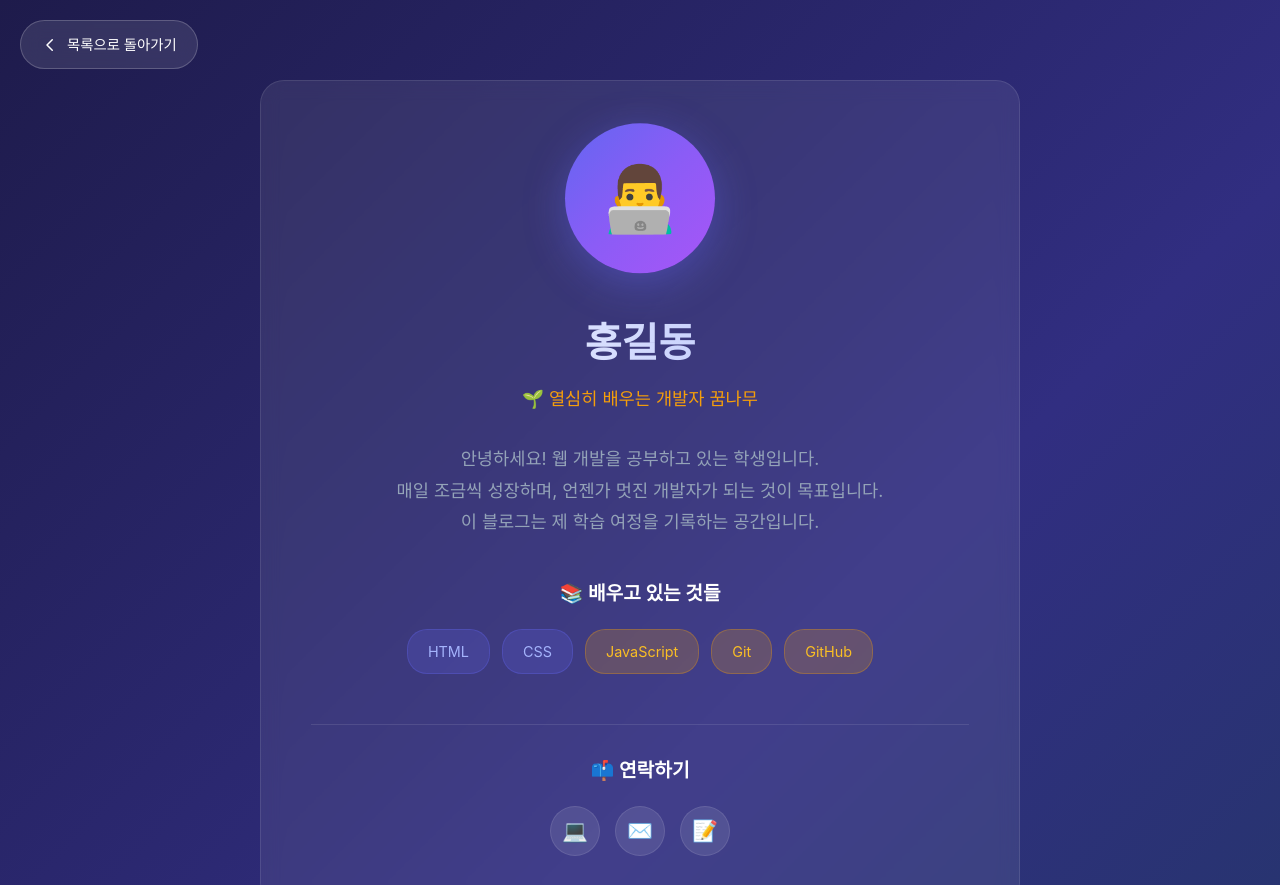
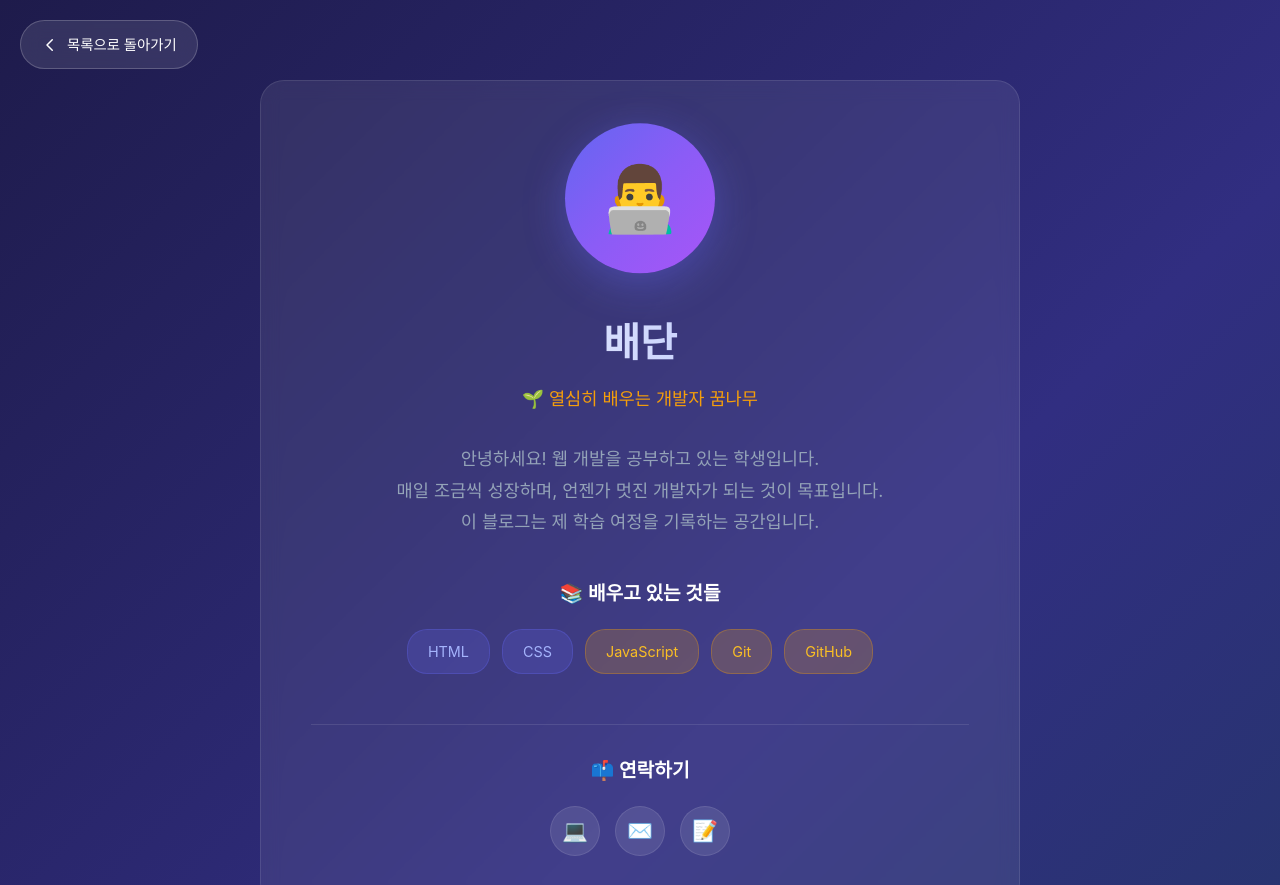
Before and after one commit to baedan726/github.io, a plain HTML site: page 02_intro.html in a window 1280 px wide. Shown: the top 885 px of the page. Drawn offline with Linux system fonts and the light colour scheme.

Commit message:
Update profile name from '홍길동' to '배단'

```diff
--- a/02_intro.html
+++ b/02_intro.html
@@ -19,7 +19,7 @@
     <!-- 프로필 카드 -->
     <div class="profile-card">
       <div class="profile-avatar">👨‍💻</div>
-      <h1 class="profile-name">홍길동</h1>
+      <h1 class="profile-name">배단</h1>
       <p class="profile-title">🌱 열심히 배우는 개발자 꿈나무</p>
 
       <p class="profile-bio">
```
